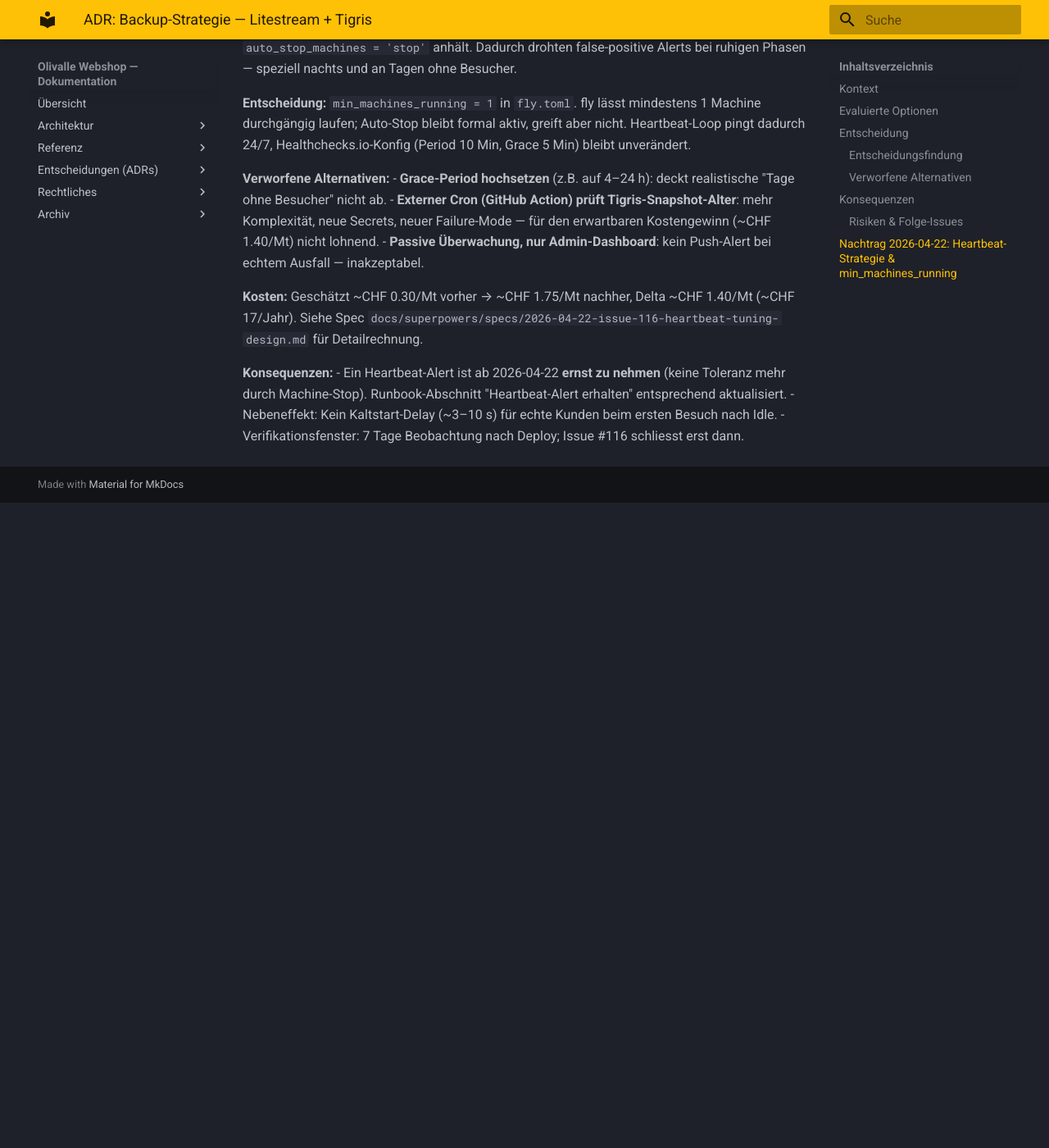
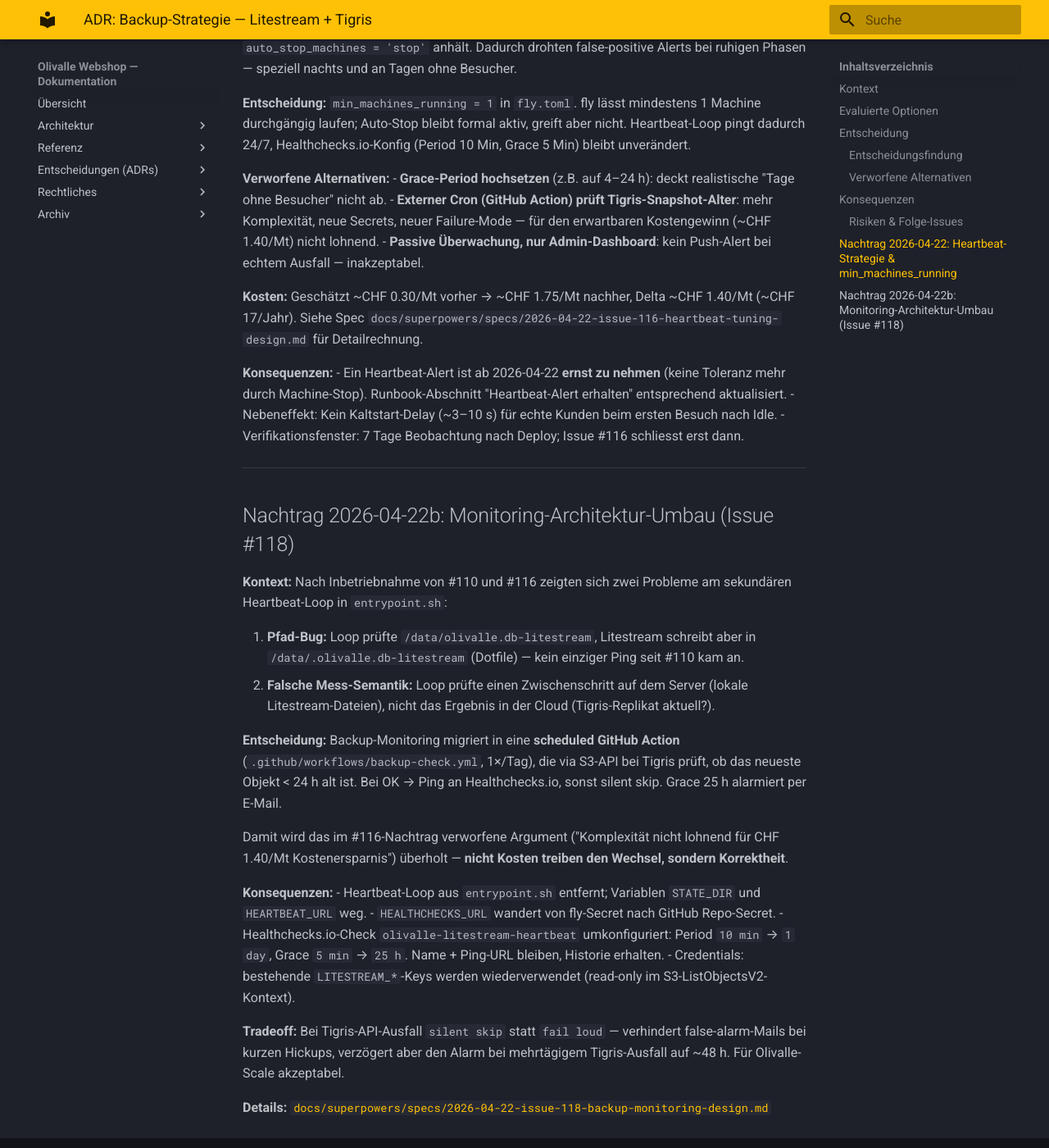
Before and after one commit to konstantinniedermann/olivalle-webshop, an MkDocs documentation site: the page built from docs/adr-backup-strategie.md, in a window 1280 px wide and 1400 px high, scrolled down 2125 px. Shown: the whole window at 82% size. Built offline with MkDocs 1.6.1 and Material for MkDocs 9.7.7, drawn with Linux system fonts in a browser that asks for light colours; before the commit the page ends 2738 px from its top, so only the background shows below that.

Commit message:
docs(adr): Nachtrag 2026-04-22b — Monitoring-Umbau (#118)

```diff
--- a/docs/adr-backup-strategie.md
+++ b/docs/adr-backup-strategie.md
@@ -84,3 +84,26 @@ und Rabattcodes weg. Nicht akzeptabel für einen Live-Shop.
 - Ein Heartbeat-Alert ist ab 2026-04-22 **ernst zu nehmen** (keine Toleranz mehr durch Machine-Stop). Runbook-Abschnitt "Heartbeat-Alert erhalten" entsprechend aktualisiert.
 - Nebeneffekt: Kein Kaltstart-Delay (~3–10 s) für echte Kunden beim ersten Besuch nach Idle.
 - Verifikationsfenster: 7 Tage Beobachtung nach Deploy; Issue #116 schliesst erst dann.
+
+---
+
+## Nachtrag 2026-04-22b: Monitoring-Architektur-Umbau (Issue #118)
+
+**Kontext:** Nach Inbetriebnahme von #110 und #116 zeigten sich zwei Probleme am sekundären Heartbeat-Loop in `entrypoint.sh`:
+
+1. **Pfad-Bug:** Loop prüfte `/data/olivalle.db-litestream`, Litestream schreibt aber in `/data/.olivalle.db-litestream` (Dotfile) — kein einziger Ping seit #110 kam an.
+2. **Falsche Mess-Semantik:** Loop prüfte einen Zwischenschritt auf dem Server (lokale Litestream-Dateien), nicht das Ergebnis in der Cloud (Tigris-Replikat aktuell?).
+
+**Entscheidung:** Backup-Monitoring migriert in eine **scheduled GitHub Action** (`.github/workflows/backup-check.yml`, 1×/Tag), die via S3-API bei Tigris prüft, ob das neueste Objekt < 24 h alt ist. Bei OK → Ping an Healthchecks.io, sonst silent skip. Grace 25 h alarmiert per E-Mail.
+
+Damit wird das im #116-Nachtrag verworfene Argument ("Komplexität nicht lohnend für CHF 1.40/Mt Kostenersparnis") überholt — **nicht Kosten treiben den Wechsel, sondern Korrektheit**.
+
+**Konsequenzen:**
+- Heartbeat-Loop aus `entrypoint.sh` entfernt; Variablen `STATE_DIR` und `HEARTBEAT_URL` weg.
+- `HEALTHCHECKS_URL` wandert von fly-Secret nach GitHub Repo-Secret.
+- Healthchecks.io-Check `olivalle-litestream-heartbeat` umkonfiguriert: Period `10 min` → `1 day`, Grace `5 min` → `25 h`. Name + Ping-URL bleiben, Historie erhalten.
+- Credentials: bestehende `LITESTREAM_*`-Keys werden wiederverwendet (read-only im S3-ListObjectsV2-Kontext).
+
+**Tradeoff:** Bei Tigris-API-Ausfall `silent skip` statt `fail loud` — verhindert false-alarm-Mails bei kurzen Hickups, verzögert aber den Alarm bei mehrtägigem Tigris-Ausfall auf ~48 h. Für Olivalle-Scale akzeptabel.
+
+**Details:** [`docs/superpowers/specs/2026-04-22-issue-118-backup-monitoring-design.md`](superpowers/specs/2026-04-22-issue-118-backup-monitoring-design.md)
```
